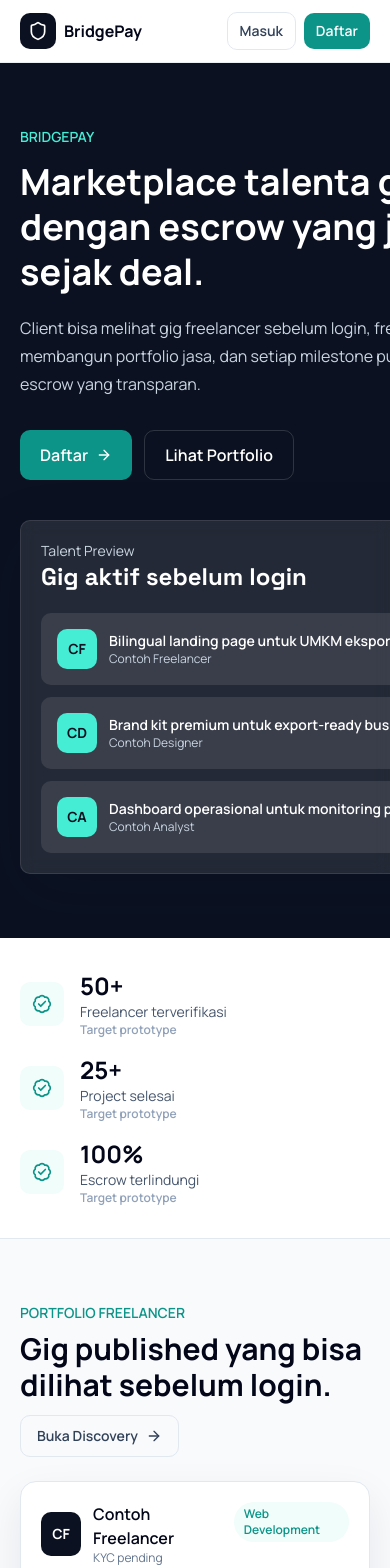
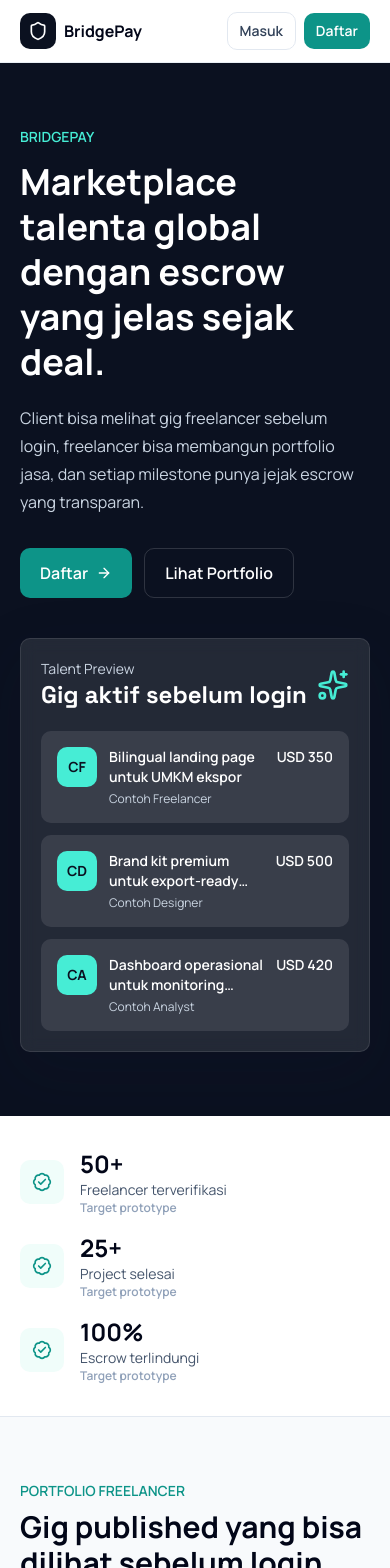
Before and after one commit to NabielI/bridgepay-next, a Next.js app: page / in a window 390 px wide. Shown: the top 1568 px of the page. Built offline with nearby package versions, Linux system fonts and the light colour scheme; no server answers; the database is empty.

Commit message:
Fix landing talent preview cards

```diff
--- a/src/app/page.tsx
+++ b/src/app/page.tsx
@@ -15,7 +15,23 @@
 import { authOptions } from "@/lib/auth";
 import { prisma } from "@/lib/prisma";
 
-const fallbackShowcase = [
+interface ShowcaseGig {
+  id: string;
+  title: string;
+  description: string;
+  category: string;
+  skills: string[];
+  startingPrice: number;
+  currency: string;
+  freelancer: {
+    name: string | null;
+    email: string;
+    kycStatus: string;
+    rate: string | null;
+  };
+}
+
+const fallbackShowcase: ShowcaseGig[] = [
   {
     id: "demo-landing-page",
     title: "Bilingual landing page untuk UMKM ekspor",
@@ -93,6 +109,46 @@
     .toUpperCase();
 }
 
+function freelancerKey(gig: ShowcaseGig) {
+  return (gig.freelancer.email || gig.freelancer.name || gig.id).toLowerCase();
+}
+
+function selectShowcase(gigs: ShowcaseGig[]) {
+  if (gigs.length <= 2) {
+    return gigs;
+  }
+
+  const uniqueFreelancers = new Map<string, ShowcaseGig>();
+
+  for (const gig of gigs) {
+    const key = freelancerKey(gig);
+
+    if (!uniqueFreelancers.has(key)) {
+      uniqueFreelancers.set(key, gig);
+    }
+  }
+
+  if (uniqueFreelancers.size <= 1) {
+    return gigs.slice(0, 2);
+  }
+
+  const selected = Array.from(uniqueFreelancers.values());
+  const selectedIds = new Set(selected.map((gig) => gig.id));
+
+  for (const gig of gigs) {
+    if (selected.length >= 6) {
+      break;
+    }
+
+    if (!selectedIds.has(gig.id)) {
+      selected.push(gig);
+      selectedIds.add(gig.id);
+    }
+  }
+
+  return selected;
+}
+
 export default async function Home() {
   const session = await getServerSession(authOptions);
   const [gigs, verifiedFreelancers, completedProjects, protectedEscrows] =
@@ -129,7 +185,9 @@
         where: { status: { in: ["held", "released"] } },
       }),
     ]);
-  const showcase = gigs.length > 0 ? gigs : fallbackShowcase;
+  const showcase = selectShowcase(gigs.length > 0 ? gigs : fallbackShowcase);
+  const hasLimitedLiveShowcase = gigs.length > showcase.length;
+  const heroPreview = showcase.slice(0, showcase.length <= 2 ? 2 : 3);
   const trustSignals = [
     {
       label: "Freelancer terverifikasi",
@@ -197,29 +255,34 @@
               <Sparkles className="h-8 w-8 text-teal-300" />
             </div>
             <div className="grid gap-3">
-              {showcase.slice(0, 3).map((gig) => (
+              {heroPreview.map((gig) => (
                 <div
                   key={gig.id}
-                  className="flex items-center justify-between rounded-lg bg-white/10 p-4"
+                  className="flex min-w-0 items-start justify-between gap-3 rounded-lg bg-white/10 p-4"
                 >
-                  <div className="flex items-center gap-3">
+                  <div className="flex min-w-0 flex-1 items-start gap-3">
                     <span className="flex h-10 w-10 shrink-0 items-center justify-center rounded-lg bg-teal-300 text-sm font-bold text-navy-950">
                       {initials(gig.freelancer.name ?? gig.freelancer.email)}
                     </span>
-                    <span className="min-w-0">
-                      <span className="block truncate text-sm font-semibold text-white">
+                    <span className="min-w-0 flex-1">
+                      <span className="line-clamp-2 break-words text-sm font-semibold leading-5 text-white">
                         {gig.title}
                       </span>
-                      <span className="block text-xs text-slate-300">
+                      <span className="mt-1 block truncate text-xs text-slate-300">
                         {gig.freelancer.name ?? gig.freelancer.email}
                       </span>
                     </span>
                   </div>
-                  <span className="text-sm font-semibold">
+                  <span className="shrink-0 whitespace-nowrap text-sm font-semibold">
                     {gig.currency} {gig.startingPrice.toLocaleString("en-US")}
                   </span>
                 </div>
               ))}
+              {hasLimitedLiveShowcase ? (
+                <div className="rounded-lg border border-white/10 bg-white/5 px-4 py-3 text-sm leading-6 text-slate-300">
+                  Menampilkan gig pilihan supaya preview tetap ringkas.
+                </div>
+              ) : null}
             </div>
           </div>
         </div>
@@ -263,19 +326,25 @@
               <ArrowRight className="h-4 w-4" />
             </Link>
           </div>
-          <div className="grid gap-4 md:grid-cols-2 lg:grid-cols-3">
+          <div
+            className={
+              showcase.length <= 2
+                ? "grid gap-4 md:grid-cols-2"
+                : "grid gap-4 md:grid-cols-2 lg:grid-cols-3"
+            }
+          >
             {showcase.map((gig) => (
               <article
                 key={gig.id}
                 className="rounded-2xl border border-slate-200 bg-white p-5 shadow-soft"
               >
                 <div className="mb-4 flex items-start justify-between gap-3">
-                  <div className="flex items-center gap-3">
+                  <div className="flex min-w-0 items-center gap-3">
                     <span className="flex h-11 w-11 items-center justify-center rounded-lg bg-navy-950 text-sm font-bold text-white">
                       {initials(gig.freelancer.name ?? gig.freelancer.email)}
                     </span>
-                    <div>
-                      <div className="font-semibold text-slate-950">
+                    <div className="min-w-0">
+                      <div className="truncate font-semibold text-slate-950">
                         {gig.freelancer.name ?? gig.freelancer.email}
                       </div>
                       <div className="text-xs text-slate-500">
@@ -283,11 +352,13 @@
                       </div>
                     </div>
                   </div>
-                  <span className="rounded-full bg-teal-50 px-2.5 py-1 text-xs font-semibold text-primary">
+                  <span className="max-w-32 shrink-0 truncate rounded-full bg-teal-50 px-2.5 py-1 text-xs font-semibold text-primary">
                     {gig.category}
                   </span>
                 </div>
-                <h3 className="font-bold text-slate-950">{gig.title}</h3>
+                <h3 className="line-clamp-2 break-words font-bold leading-6 text-slate-950">
+                  {gig.title}
+                </h3>
                 <p className="mt-2 line-clamp-3 text-sm leading-6 text-slate-600">
                   {gig.description}
                 </p>
@@ -314,6 +385,12 @@
             <p className="mt-4 text-sm text-slate-500">
               Showcase di atas adalah contoh dummy untuk prototype sampai ada gig
               published di database.
+            </p>
+          ) : null}
+          {hasLimitedLiveShowcase ? (
+            <p className="mt-4 text-sm text-slate-500">
+              Beberapa gig dari freelancer yang sama disembunyikan agar preview
+              sebelum login tetap rapi dan tidak repetitif.
             </p>
           ) : null}
         </div>
```
